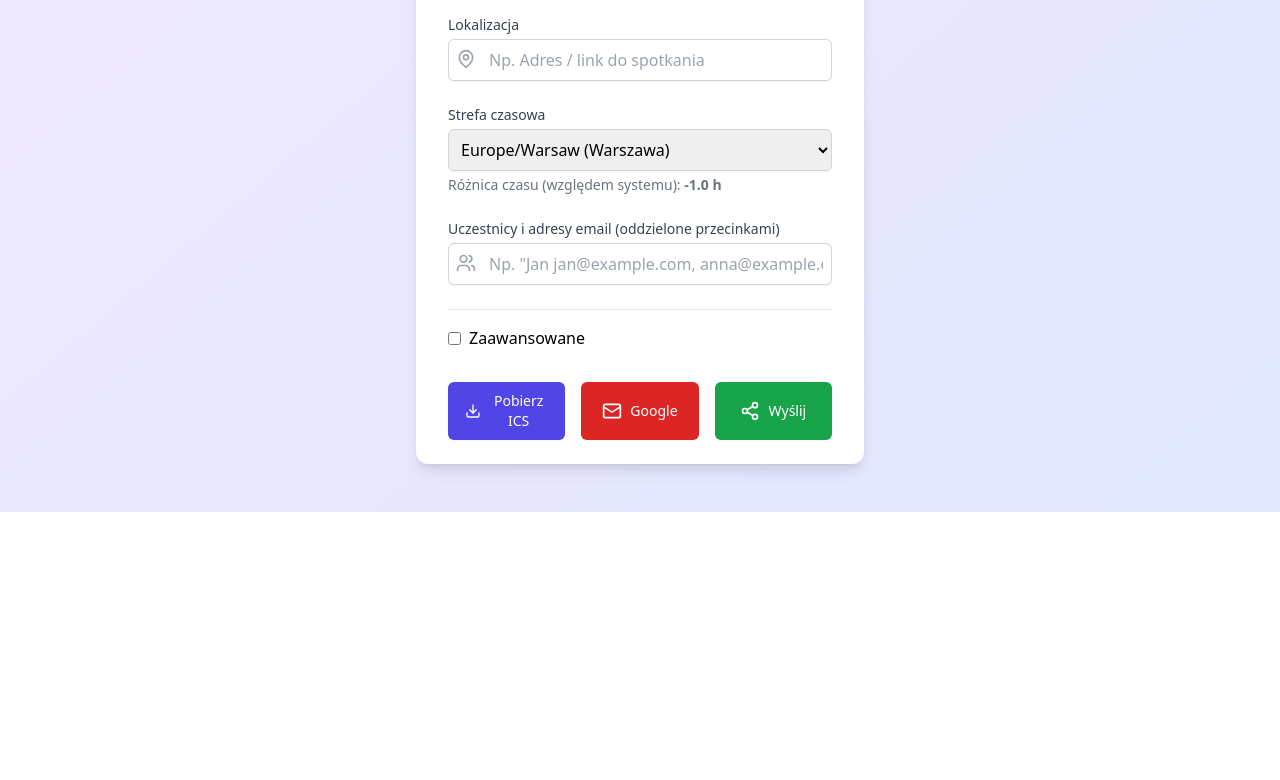
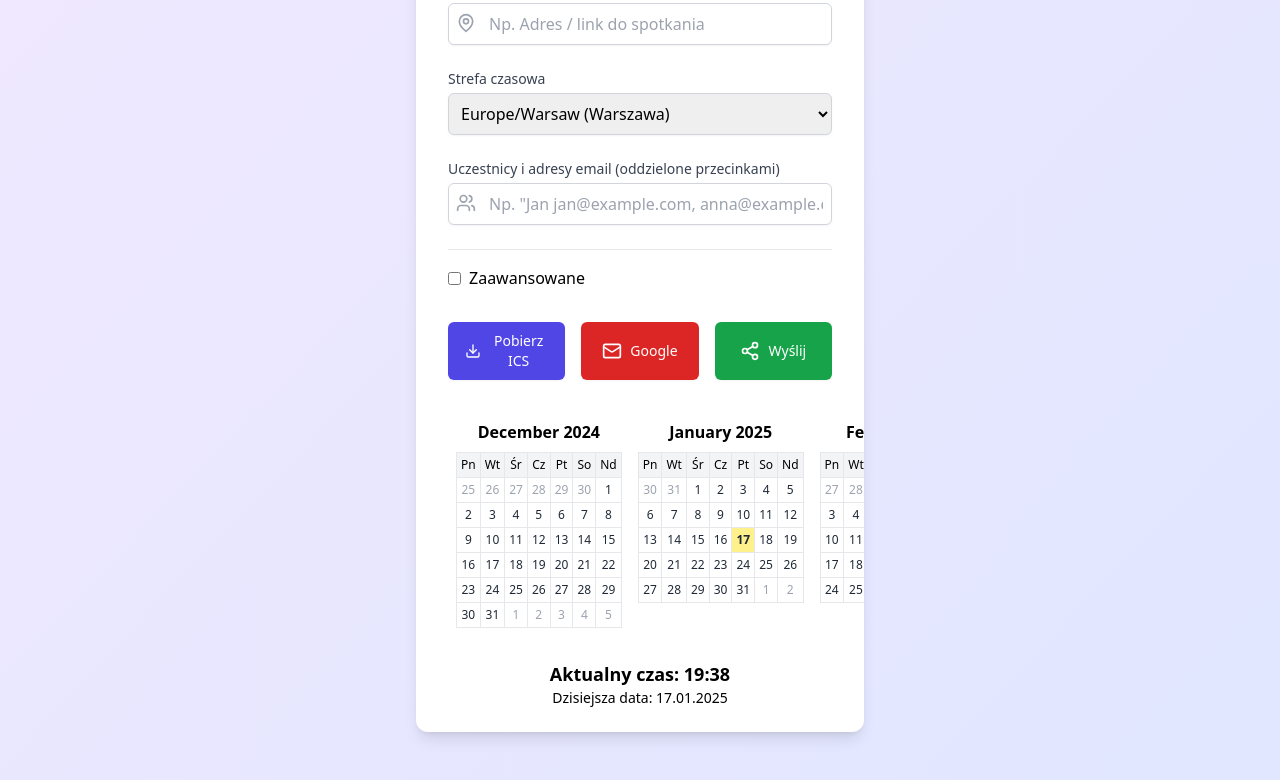
Before and after one commit to danwlew/mamplan, a React (Vite) app: page / in a window 1280 px wide. Shown: the part 575-1355 px from the top of the page. Before the commit the page ends 1087 px from the top, so only its background shows below. Built offline with nearby package versions, Linux system fonts and the light colour scheme.

Commit message:
Update App.tsx
ulepszenie o kalendarz

```diff
--- a/src/App.tsx
+++ b/src/App.tsx
@@ -1,26 +1,109 @@
 import React, { useState, useEffect } from 'react';
-import { Calendar, Clock, Download, Mail, Repeat, Share2, MapPin, Users } from 'lucide-react';
+import {
+  Calendar, Clock, Download, Mail, Repeat, Share2, MapPin, Users
+} from 'lucide-react';
 import { createEvents } from 'ics';
-import { format, addMinutes, differenceInMinutes, isBefore } from 'date-fns';
+import {
+  format, addMinutes, differenceInMinutes, isBefore,
+  addMonths, subMonths, startOfMonth, endOfMonth, startOfWeek, endOfWeek,
+  eachDayOfInterval, isToday
+} from 'date-fns';
 
-/**
- * Funkcja zwraca offset (w godzinach) strefy `tz` względem
- * bieżącego *lokalnego* czasu użytkownika.
- *
- * Pomysł:
- * 1. Pobieramy "lokalny" timestamp (now()) => localMillis.
- * 2. Konwertujemy obecną datę na string w strefie tz, a następnie parse'ujemy => tzMillis.
- * 3. Różnica (localMillis - tzMillis) / 3600000 daje nam przesunięcie w godzinach.
- */
-function getTimezoneOffsetInHours(tz) {
-  const dt = new Date();
-  const localMillis = dt.getTime(); // ms w naszym lokalnym systemie
-  // Tworzymy tekst daty w strefie `tz`
-  const tzString = dt.toLocaleString('en-US', { timeZone: tz });
-  // Parsujemy do timestamp
-  const tzMillis = Date.parse(tzString);
-  // Różnica w godzinach
-  return (localMillis - tzMillis) / 3600000;
+// Jeżeli chcesz polskie nazwy miesięcy i dni tygodnia, odkomentuj i użyj locale: pl
+// import { pl } from 'date-fns/locale';
+
+function MonthCalendar({ date }) {
+  /**
+   * Komponent wyświetlający pojedynczy mini-kalendarz
+   * dla przekazanego "date" (Date z dowolnego dnia w miesiącu).
+   */
+  // Nazwa miesiąca np. "styczeń 2025" (domyślnie po angielsku).
+  // Aby mieć polskie nazwy, dodaj { locale: pl } w drugim parametrze:
+  // const monthName = format(date, "LLLL yyyy", { locale: pl });
+  const monthName = format(date, "LLLL yyyy");
+
+  // Wyznaczamy pierwszy i ostatni dzień miesiąca.
+  const startOfM = startOfMonth(date);
+  const endOfM = endOfMonth(date);
+
+  // Aby zacząć od poniedziałku jako pierwszy dzień tygodnia, ustawiamy weekStartsOn: 1
+  const startDisplay = startOfWeek(startOfM, { weekStartsOn: 1 });
+  const endDisplay = endOfWeek(endOfM, { weekStartsOn: 1 });
+
+  // Generujemy tablicę wszystkich dni od startDisplay do endDisplay:
+  const days = eachDayOfInterval({ start: startDisplay, end: endDisplay });
+
+  // Nazwy dni tygodnia (pn-nd). Możesz zmienić styl/pisownię.
+  const dayNames = ["Pn", "Wt", "Śr", "Cz", "Pt", "So", "Nd"];
+
+  return (
+    <div className="p-2">
+      <h3 className="text-center font-semibold mb-2">
+        {monthName}
+      </h3>
+      <table className="border-collapse w-full text-xs">
+        <thead>
+          <tr>
+            {dayNames.map((d) => (
+              <th key={d} className="p-1 border text-center font-medium bg-gray-100">
+                {d}
+              </th>
+            ))}
+          </tr>
+        </thead>
+        <tbody>
+          {/* Tworzymy wiersze tygodniowe po 7 dni. */}
+          {Array.from({ length: Math.ceil(days.length / 7) }).map((_, weekIndex) => {
+            const weekDays = days.slice(weekIndex * 7, (weekIndex + 1) * 7);
+            return (
+              <tr key={weekIndex}>
+                {weekDays.map((day) => {
+                  // Czy dany day należy do "głównego" miesiąca (a nie do "szarych" dni poprzedniego/nast. miesiąca)
+                  const isCurrentMonth = (day.getMonth() === date.getMonth());
+                  // Podświetlamy "dzisiaj" (tylko jeśli jest w tym miesiącu)
+                  const highlightToday = isToday(day);
+
+                  return (
+                    <td
+                      key={day.toISOString()}
+                      className={
+                        `p-1 border text-center
+                        ${!isCurrentMonth ? 'text-gray-400' : 'text-gray-800'}
+                        ${highlightToday ? 'bg-yellow-200 font-semibold' : ''}`
+                      }
+                    >
+                      {format(day, 'd')}
+                    </td>
+                  );
+                })}
+              </tr>
+            );
+          })}
+        </tbody>
+      </table>
+    </div>
+  );
+}
+
+function ThreeMonthCalendar() {
+  /**
+   * Komponent wyświetlający 3 miesiące:
+   * - Poprzedni
+   * - Bieżący (z perspektywy "dzisiaj")
+   * - Następny
+   */
+  const now = new Date();
+  const prevMonth = subMonths(now, 1);
+  const currMonth = now; // bieżący miesiąc
+  const nextMonth = addMonths(now, 1);
+
+  return (
+    <div className="flex flex-col md:flex-row justify-around items-start md:items-stretch">
+      <MonthCalendar date={prevMonth} />
+      <MonthCalendar date={currMonth} />
+      <MonthCalendar date={nextMonth} />
+    </div>
+  );
 }
 
 function App() {
@@ -31,15 +114,11 @@ function App() {
   const [endTime, setEndTime] = useState('');
   const [duration, setDuration] = useState('60');
   const [recurrence, setRecurrence] = useState('none');
-
   const [location, setLocation] = useState('');
-  // Domyślna strefa – np. Warsaw
   const [timeZone, setTimeZone] = useState('Europe/Warsaw');
-
-  // Jedno pole dla uczestników i adresów email
   const [contacts, setContacts] = useState('');
 
-  // Opcje zaawansowane
+  // Zaawansowane
   const [isAdvanced, setIsAdvanced] = useState(false);
   const [advancedRRule, setAdvancedRRule] = useState('');
   const [notificationTime, setNotificationTime] = useState('5');
@@ -47,20 +126,31 @@ function App() {
   const [useEndTime, setUseEndTime] = useState(false);
   const [errors, setErrors] = useState([]);
 
+  // Stan do wyświetlania aktualnego czasu i daty
+  const [currentTime, setCurrentTime] = useState(new Date());
+
+  // Odświeżamy "currentTime" raz na 60 sekund (lub co sekundę, jeśli wolisz).
+  useEffect(() => {
+    const interval = setInterval(() => setCurrentTime(new Date()), 1000);
+    return () => clearInterval(interval);
+  }, []);
+
   useEffect(() => {
     if (Notification.permission === 'default') {
       Notification.requestPermission();
     }
   }, []);
 
-  const calculateDuration = () => {
+  // --- Funkcje pomocnicze do planowania wydarzenia --- //
+
+  function calculateDuration() {
     if (!date || !time || !endTime) return 0;
     const startDateTime = new Date(`${date}T${time}`);
     const endDateTime = new Date(`${date}T${endTime}`);
     return differenceInMinutes(endDateTime, startDateTime);
-  };
+  }
 
-  const validateData = () => {
+  function validateData() {
     const newErrors = [];
 
     if (!title.trim()) {
@@ -73,7 +163,7 @@ function App() {
       newErrors.push('Godzina rozpoczęcia nie może być pusta.');
     }
 
-    // Sprawdzenie, czy start nie jest w przeszłości
+    // Sprawdź, czy początek nie jest w przeszłości
     if (date && time) {
       const startDateTime = new Date(`${date}T${time}`);
       if (isBefore(startDateTime, new Date())) {
@@ -81,7 +171,7 @@ function App() {
       }
     }
 
-    // Jeśli w polu contacts mamy coś, sprawdźmy minimalnie, czy e-mail wygląda sensownie
+    // Proste sprawdzenie e-maili w polu contacts
     if (contacts.trim()) {
       const contactList = contacts.split(',').map((c) => c.trim());
       contactList.forEach((c) => {
@@ -93,13 +183,10 @@ function App() {
 
     setErrors(newErrors);
     return newErrors.length === 0;
-  };
+  }
 
-  /**
-   * Funkcja parsująca "contacts" do tablicy e-maili (na potrzeby mailto)
-   * i tablicy "attendees" (do ICS).
-   */
-  const parseContacts = () => {
+  function parseContacts() {
+    // Zwracamy obiekt: { emails: string[], attendees: Attendee[] }
     const emailsArr = [];
     const attendeesArr = [];
 
@@ -124,9 +211,9 @@ function App() {
     });
 
     return { emails: emailsArr, attendees: attendeesArr };
-  };
+  }
 
-  const scheduleNotification = () => {
+  function scheduleNotification() {
     if (Notification.permission !== 'granted') {
       alert('Proszę włączyć powiadomienia w przeglądarce (lub je odblokować).');
       return;
@@ -146,9 +233,9 @@ function App() {
     } else {
       alert('Ustawiona godzina powiadomienia już minęła.');
     }
-  };
+  }
 
-  const handleGenerateICS = () => {
+  function handleGenerateICS() {
     if (!validateData()) return;
 
     const [year, month, day] = date.split('-').map(Number);
@@ -173,7 +260,7 @@ function App() {
         ]
       : [];
 
-    // Ustalenie prostego RRULE na podstawie recurrence lub advanced
+    // Ustalenie RRULE
     let rrule;
     if (isAdvanced && advancedRRule.trim()) {
       rrule = advancedRRule.trim();
@@ -230,9 +317,9 @@ function App() {
       document.body.removeChild(link);
       URL.revokeObjectURL(url);
     });
-  };
+  }
 
-  const handleAddToGoogle = () => {
+  function handleAddToGoogle() {
     if (!validateData()) return;
 
     const dateTimeStr = `${date}T${time}:00`;
@@ -295,9 +382,9 @@ function App() {
     });
 
     window.open(googleUrl.toString(), '_blank');
-  };
+  }
 
-  const handleShareViaEmail = () => {
+  function handleShareViaEmail() {
     if (!validateData()) return;
 
     const dateTimeStr = `${date}T${time}:00`;
@@ -334,22 +421,14 @@ function App() {
     if (isAdvanced) {
       scheduleNotification();
     }
-  };
-
-  // Obliczenie różnicy względem lokalnej strefy:
-  const localTz = Intl.DateTimeFormat().resolvedOptions().timeZone; // Np. "Europe/Warsaw"
-  const localOffset = getTimezoneOffsetInHours(localTz);
-  const selectedOffset = getTimezoneOffsetInHours(timeZone);
-  const diff = selectedOffset - localOffset;
-  // np. 2.0 => +2.0 h, -9.0 => -9.0 h
-  const diffDisplay = `${diff >= 0 ? '+' : ''}${diff.toFixed(1)} h`;
+  }
 
   return (
     <div className="min-h-screen bg-gradient-to-br from-purple-100 to-indigo-100 py-12 px-4 sm:px-6 lg:px-8">
       <div className="max-w-md mx-auto bg-white rounded-xl shadow-lg overflow-hidden">
         <div className="px-8 py-6">
           <h1 className="text-3xl font-bold text-center text-gray-800 mb-8">
-            Mam plan (różnica stref czasowych)
+            Mam plan
           </h1>
 
           {errors.length > 0 && (
@@ -362,6 +441,7 @@ function App() {
             </div>
           )}
 
+          {/* --- Formularz --- */}
           <div className="space-y-6">
             {/* Tytuł wydarzenia */}
             <div>
@@ -372,8 +452,8 @@ function App() {
                 type="text"
                 value={title}
                 onChange={(e) => setTitle(e.target.value)}
-                className="mt-1 block w-full rounded-md border-gray-300
-                  shadow-sm focus:border-indigo-500 focus:ring-indigo-500 p-2 border"
+                className="mt-1 block w-full rounded-md border-gray-300 shadow-sm
+                  focus:border-indigo-500 focus:ring-indigo-500 p-2 border"
                 placeholder="Np. Spotkanie z przyjaciółmi"
               />
             </div>
@@ -386,8 +466,8 @@ function App() {
               <textarea
                 value={description}
                 onChange={(e) => setDescription(e.target.value)}
-                className="mt-1 block w-full rounded-md border-gray-300
-                  shadow-sm focus:border-indigo-500 focus:ring-indigo-500 p-2 border"
+                className="mt-1 block w-full rounded-md border-gray-300 shadow-sm
+                  focus:border-indigo-500 focus:ring-indigo-500 p-2 border"
                 rows={3}
                 placeholder="Dodatkowe informacje..."
               />
@@ -405,8 +485,8 @@ function App() {
                     type="date"
                     value={date}
                     onChange={(e) => setDate(e.target.value)}
-                    className="block w-full pl-10 rounded-md border-gray-300
-                      shadow-sm focus:border-indigo-500 focus:ring-indigo-500 p-2 border"
+                    className="block w-full pl-10 rounded-md border-gray-300 shadow-sm
+                      focus:border-indigo-500 focus:ring-indigo-500 p-2 border"
                   />
                 </div>
               </div>
@@ -420,8 +500,8 @@ function App() {
                     type="time"
                     value={time}
                     onChange={(e) => setTime(e.target.value)}
-                    className="block w-full pl-10 rounded-md border-gray-300
-                      shadow-sm focus:border-indigo-500 focus:ring-indigo-500 p-2 border"
+                    className="block w-full pl-10 rounded-md border-gray-300 shadow-sm
+                      focus:border-indigo-500 focus:ring-indigo-500 p-2 border"
                   />
                 </div>
               </div>
@@ -446,16 +526,16 @@ function App() {
                       type="time"
                       value={endTime}
                       onChange={(e) => setEndTime(e.target.value)}
-                      className="block w-full pl-10 rounded-md border-gray-300
-                        shadow-sm focus:border-indigo-500 focus:ring-indigo-500 p-2 border"
+                      className="block w-full pl-10 rounded-md border-gray-300 shadow-sm
+                        focus:border-indigo-500 focus:ring-indigo-500 p-2 border"
                     />
                   </div>
                 ) : (
                   <select
                     value={duration}
                     onChange={(e) => setDuration(e.target.value)}
-                    className="mt-1 block w-full rounded-md border-gray-300
-                      shadow-sm focus:border-indigo-500 focus:ring-indigo-500 p-2 border"
+                    className="mt-1 block w-full rounded-md border-gray-300 shadow-sm
+                      focus:border-indigo-500 focus:ring-indigo-500 p-2 border"
                   >
                     <option value="15">15 minut</option>
                     <option value="30">30 minut</option>
@@ -483,8 +563,8 @@ function App() {
                   <select
                     value={recurrence}
                     onChange={(e) => setRecurrence(e.target.value)}
-                    className="block w-full pl-10 rounded-md border-gray-300
-                      shadow-sm focus:border-indigo-500 focus:ring-indigo-500 p-2 border"
+                    className="block w-full pl-10 rounded-md border-gray-300 shadow-sm
+                      focus:border-indigo-500 focus:ring-indigo-500 p-2 border"
                   >
                     <option value="none">Nie powtarzaj</option>
                     <option value="daily">Codziennie</option>
@@ -509,14 +589,14 @@ function App() {
                   type="text"
                   value={location}
                   onChange={(e) => setLocation(e.target.value)}
-                  className="block w-full pl-10 rounded-md border-gray-300
-                    shadow-sm focus:border-indigo-500 focus:ring-indigo-500 p-2 border"
+                  className="block w-full pl-10 rounded-md border-gray-300 shadow-sm
+                    focus:border-indigo-500 focus:ring-indigo-500 p-2 border"
                   placeholder="Np. Adres / link do spotkania"
                 />
               </div>
             </div>
 
-            {/* Strefa czasowa + wyświetlanie różnicy */}
+            {/* Strefa czasowa */}
             <div>
               <label className="block text-sm font-medium text-gray-700">
                 Strefa czasowa
@@ -524,8 +604,8 @@ function App() {
               <select
                 value={timeZone}
                 onChange={(e) => setTimeZone(e.target.value)}
-                className="mt-1 block w-full rounded-md border-gray-300
-                  shadow-sm focus:border-indigo-500 focus:ring-indigo-500 p-2 border"
+                className="mt-1 block w-full rounded-md border-gray-300 shadow-sm
+                  focus:border-indigo-500 focus:ring-indigo-500 p-2 border"
               >
                 <option value="Europe/Warsaw">Europe/Warsaw (Warszawa)</option>
                 <option value="Europe/London">Europe/London (Londyn)</option>
@@ -537,12 +617,9 @@ function App() {
                 <option value="America/New_York">America/New_York (Nowy Jork)</option>
                 <option value="Asia/Tokyo">Asia/Tokyo (Tokio)</option>
               </select>
-              <p className="text-sm text-gray-500 mt-1">
-                Różnica czasu (względem systemu): <strong>{diffDisplay}</strong>
-              </p>
             </div>
 
-            {/* Uczestnicy i adresy email */}
+            {/* Uczestnicy i adresy email w jednym polu */}
             <div>
               <label className="block text-sm font-medium text-gray-700">
                 Uczestnicy i adresy email (oddzielone przecinkami)
@@ -553,8 +630,8 @@ function App() {
                   type="text"
                   value={contacts}
                   onChange={(e) => setContacts(e.target.value)}
-                  className="block w-full pl-10 rounded-md border-gray-300
-                    shadow-sm focus:border-indigo-500 focus:ring-indigo-500 p-2 border"
+                  className="block w-full pl-10 rounded-md border-gray-300 shadow-sm
+                    focus:border-indigo-500 focus:ring-indigo-500 p-2 border"
                   placeholder='Np. "Jan jan@example.com, anna@example.com"'
                 />
               </div>
@@ -607,7 +684,7 @@ function App() {
               )}
             </div>
 
-            {/* Przyciski akcji */}
+            {/* --- Przyciski --- */}
             <div className="grid grid-cols-3 gap-4 mt-6">
               <button
                 onClick={handleGenerateICS}
@@ -643,6 +720,21 @@ function App() {
               </button>
             </div>
           </div>
+
+          {/* --- Kalendarz 3-miesięczny poniżej przycisków --- */}
+          <div className="mt-8">
+            <ThreeMonthCalendar />
+          </div>
+
+          {/* --- Aktualna godzina i data --- */}
+          <div className="text-center mt-6">
+            <p className="text-lg font-semibold">
+              Aktualny czas: {format(currentTime, 'HH:mm')}
+            </p>
+            <p className="text-sm">
+              Dzisiejsza data: {format(currentTime, 'dd.MM.yyyy')}
+            </p>
+          </div>
         </div>
       </div>
     </div>
```
